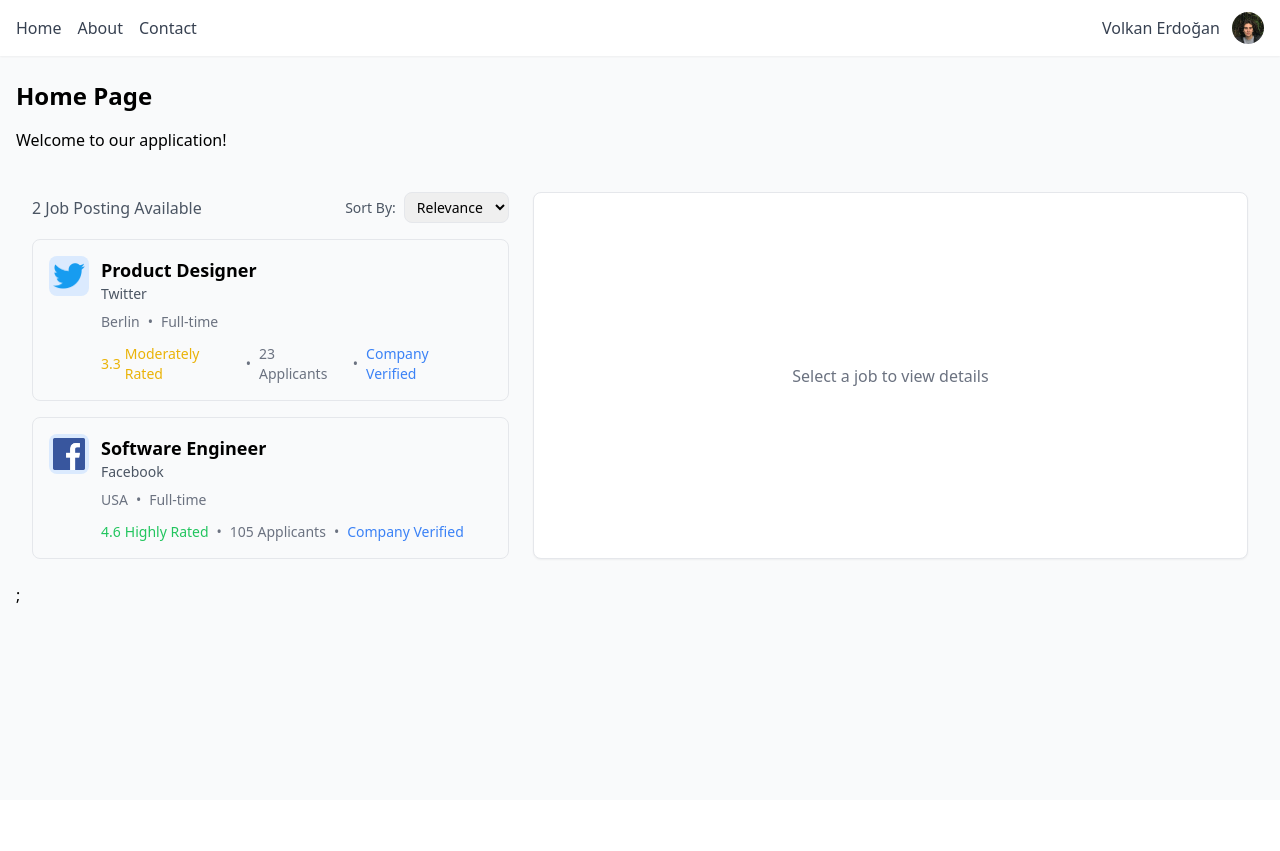
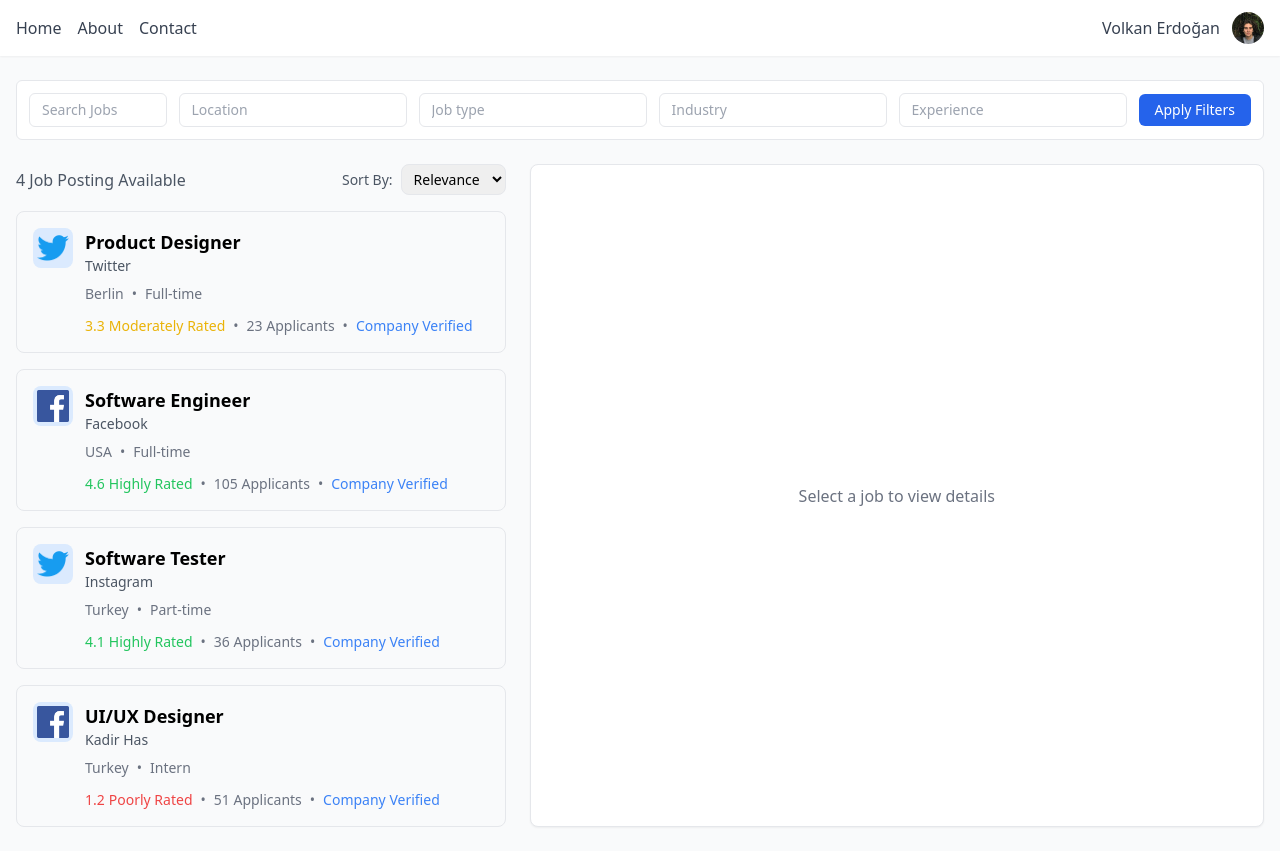
Before and after one commit to vlk34/Stride, a React (Vite) app in the folder frontend/: page / in a window 1280 px wide. Before the commit the page ends 800 px from the top, so only its background shows below. Built offline with nearby package versions, Linux system fonts and the light colour scheme.

Commit message:
search bar added

```diff
--- a/frontend/src/components/Header.jsx
+++ b/frontend/src/components/Header.jsx
@@ -5,8 +5,8 @@
 const Header = () => {
   return (
     <header className="bg-white shadow-sm">
-      <nav className="max-w-7xl mx-auto px-4 py-3">
-        <div className="flex justify-between items-center">
+      <nav className="max-w-7xl mx-auto py-3">
+        <div className="flex justify-between items-center px-4">
           <div className="flex space-x-4">
             <Link to="/" className="text-gray-700 hover:text-gray-900">
               Home
--- a/frontend/src/components/searchResult/JobCard.jsx
+++ b/frontend/src/components/searchResult/JobCard.jsx
@@ -28,12 +28,20 @@
           <div className="mt-3 flex items-center gap-2">
             <div
               className={`flex items-center ${
-                job.rating > 4 ? "text-green-500" : "text-yellow-500"
+                job.rating > 4
+                  ? "text-green-500"
+                  : job.rating > 2
+                  ? "text-yellow-500"
+                  : "text-red-500"
               }`}
             >
               <span className="text-sm font-medium">{job.rating}</span>
               <span className="ml-1 text-sm">
-                {job.rating > 4 ? "Highly Rated" : "Moderately Rated"}
+                {job.rating > 4
+                  ? "Highly Rated"
+                  : job.rating > 2
+                  ? "Moderately Rated"
+                  : "Poorly Rated"}
               </span>
             </div>
             <span className="text-sm text-gray-500">•</span>
--- a/frontend/src/components/searchResult/Result.jsx
+++ /dev/null
@@ -1,49 +0,0 @@
-// src/components/searchResult/Result.jsx
-import React, { useState } from "react";
-import JobCard from "./JobCard";
-import JobInformation from "./JobInformation";
-
-const Result = ({ jobs }) => {
-  const [selectedJob, setSelectedJob] = useState(null);
-
-  return (
-    <div className="max-w-7xl mx-auto px-4 py-6">
-      <div className="flex gap-6">
-        {/* Left column - Job listings */}
-        <div className="w-2/5">
-          <div className="flex justify-between items-center mb-4">
-            <span className="text-gray-600">
-              {jobs.length} Job Posting Available
-            </span>
-            <div className="flex items-center gap-2">
-              <span className="text-sm text-gray-600">Sort By:</span>
-              <select className="border rounded-lg px-2 py-1 text-sm">
-                <option>Relevance</option>
-                <option>Latest</option>
-                <option>Oldest</option>
-              </select>
-            </div>
-          </div>
-
-          <div className="space-y-4">
-            {jobs.map((job) => (
-              <JobCard
-                key={job.id}
-                job={job}
-                isSelected={selectedJob?.id === job.id}
-                onSelect={setSelectedJob}
-              />
-            ))}
-          </div>
-        </div>
-
-        {/* Right column - Job details */}
-        <div className="w-3/5 bg-white rounded-lg shadow-sm border">
-          <JobInformation job={selectedJob} />
-        </div>
-      </div>
-    </div>
-  );
-};
-
-export default Result;
--- a/frontend/src/pages/Home.jsx
+++ b/frontend/src/pages/Home.jsx
@@ -1,5 +1,5 @@
 import React from "react";
-import Result from "../components/searchResult/Result";
+import Result from "./Result";
 import twitter from "../../assets/twitter.png";
 import facebook from "../../assets/Facebook_logo.png";
 const jobs = [
@@ -39,15 +39,49 @@
     ],
     about: "Facebook is a social media platform...",
   },
+  {
+    id: 3,
+    title: "Software Tester",
+    company: "Instagram",
+    companyLogo: twitter,
+    location: "Turkey",
+    type: "Part-time",
+    rating: 4.1,
+    applicants: 36,
+    isVerified: true,
+    overview: "Facebook is looking for a Software Engineer...",
+    responsibilities: [
+      "Design and iterate intuitive digital products",
+      "Collaborate with cross-functional teams",
+      // ...more responsibilities
+    ],
+    about: "Facebook is a social media platform...",
+  },
+  {
+    id: 4,
+    title: "UI/UX Designer",
+    company: "Kadir Has",
+    companyLogo: facebook,
+    location: "Turkey",
+    type: "Intern",
+    rating: 1.2,
+    applicants: 51,
+    isVerified: true,
+    overview: "Kadir Has is looking for a Software Engineer...",
+    responsibilities: [
+      "Design and iterate intuitive digital products",
+      "Collaborate with cross-functional teams",
+      // ...more responsibilities
+    ],
+    about: "Facebook is a social media platform...",
+  },
   // ...more jobs
 ];
 
 const Home = () => {
   return (
     <div className="space-y-4">
-      <h1 className="text-2xl font-bold">Home Page</h1>
-      <p>Welcome to our application!</p>
-      <Result jobs={jobs} />;
+      <Result jobs={jobs} />
     </div>
   );
 };
--- /dev/null
+++ b/frontend/src/pages/Result.jsx
@@ -0,0 +1,84 @@
+// src/components/searchResult/Result.jsx
+import React, { useState } from "react";
+import JobCard from "../components/searchResult/JobCard";
+import JobInformation from "../components/searchResult/JobInformation";
+
+const Result = ({ jobs }) => {
+  const [selectedJob, setSelectedJob] = useState(null);
+
+  return (
+    <div className="max-w-7xl mx-auto px-4 py-6">
+      <div className="bg-white p-3 rounded-md border border-gray-200 mb-6">
+        <div className="flex items-center gap-3">
+          {/* Search bar - fixed width */}
+          <div className="w-[40%]">
+            <input
+              placeholder="Search Jobs"
+              className="w-full px-3 py-1.5 border border-gray-200 rounded-md focus:outline-none focus:border-blue-500 text-sm"
+            />
+          </div>
+
+          {/* Filters container - distribute remaining space */}
+          <div className="flex-1 flex items-center gap-3">
+            <input
+              placeholder="Location"
+              className="flex-1 px-3 py-1.5 border border-gray-200 rounded-md focus:outline-none focus:border-blue-500 text-sm"
+            />
+            <input
+              placeholder="Job type"
+              className="flex-1 px-3 py-1.5 border border-gray-200 rounded-md focus:outline-none focus:border-blue-500 text-sm"
+            />
+            <input
+              placeholder="Industry"
+              className="flex-1 px-3 py-1.5 border border-gray-200 rounded-md focus:outline-none focus:border-blue-500 text-sm"
+            />
+            <input
+              placeholder="Experience"
+              className="flex-1 px-3 py-1.5 border border-gray-200 rounded-md focus:outline-none focus:border-blue-500 text-sm"
+            />
+            <button className="px-4 py-1.5 bg-blue-600 text-white rounded-md hover:bg-blue-700 text-sm whitespace-nowrap">
+              Apply Filters
+            </button>
+          </div>
+        </div>
+      </div>
+
+      <div className="flex gap-6">
+        {/* Left column - Job listings */}
+        <div className="w-2/5">
+          <div className="flex justify-between items-center mb-4">
+            <span className="text-gray-600">
+              {jobs.length} Job Posting Available
+            </span>
+            <div className="flex items-center gap-2">
+              <span className="text-sm text-gray-600">Sort By:</span>
+              <select className="border rounded-lg px-2 py-1 text-sm">
+                <option>Relevance</option>
+                <option>Latest</option>
+                <option>Oldest</option>
+              </select>
+            </div>
+          </div>
+
+          <div className="space-y-4">
+            {jobs.map((job) => (
+              <JobCard
+                key={job.id}
+                job={job}
+                isSelected={selectedJob?.id === job.id}
+                onSelect={setSelectedJob}
+              />
+            ))}
+          </div>
+        </div>
+
+        {/* Right column - Job details */}
+        <div className="w-3/5 bg-white rounded-lg shadow-sm border">
+          <JobInformation job={selectedJob} />
+        </div>
+      </div>
+    </div>
+  );
+};
+
+export default Result;
--- a/frontend/src/util/Layout.jsx
+++ b/frontend/src/util/Layout.jsx
@@ -6,7 +6,7 @@
   return (
     <div className="min-h-screen bg-gray-50">
       <Header />
-      <main className="max-w-7xl mx-auto px-4 py-6">
+      <main className="max-w-7xl mx-auto">
         <Outlet />
       </main>
     </div>
```
